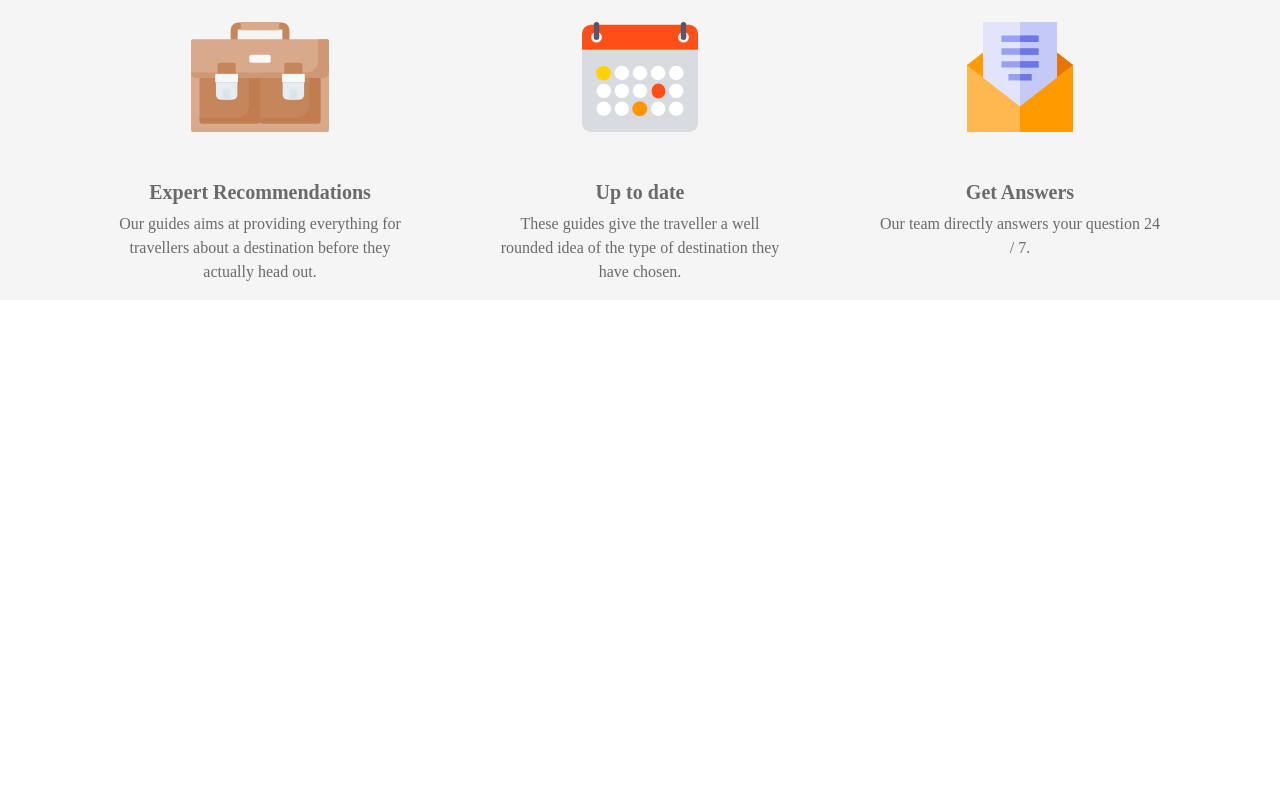
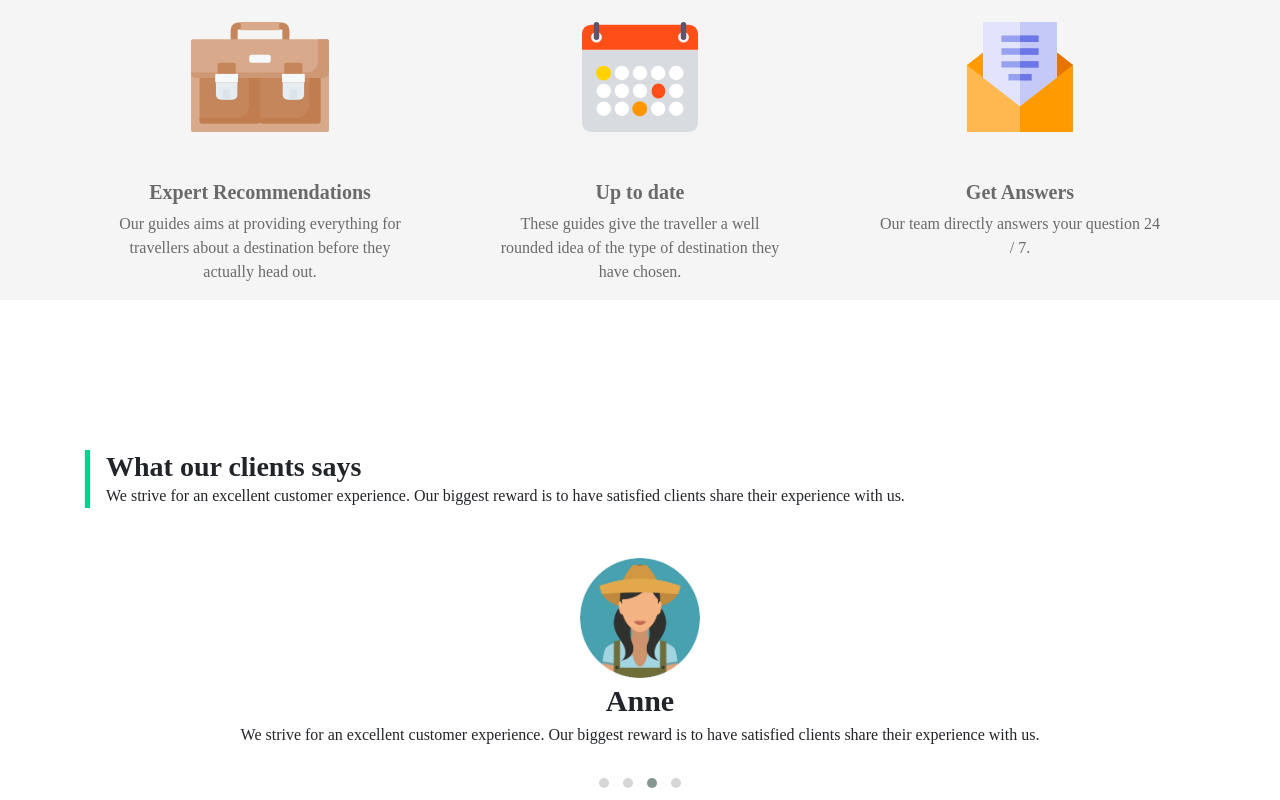
Before and after one commit to junejuly-jb/Travel-Local, a plain HTML site: page index.html in a window 1280 px wide. Shown: the part 2724-3524 px from the top of the page. Before the commit the page ends 3024 px from the top, so only its background shows below. Drawn offline with nearby package versions, Linux system fonts and the light colour scheme.

Commit message:
added owl carousel

```diff
--- a/css/main.css
+++ b/css/main.css
@@ -190,3 +190,19 @@ button:focus{
     border: 5px solid #01D486;
     background-color: #01D486 !important;
 }
+.reviews{
+    position: relative;
+    top: 150px;
+}
+.avatar_name{
+    font-size: 30px;
+}
+.wrapper{
+    margin: 50px 0px;
+}
+
+.item img{
+    max-width: 120px;
+    align-items: center !important;
+    margin: auto;
+}
--- /dev/null
+++ b/css/owl.theme.default.css
@@ -0,0 +1,50 @@
+/**
+ * Owl Carousel v2.3.4
+ * Copyright 2013-2018 David Deutsch
+ * Licensed under: SEE LICENSE IN https://github.com/OwlCarousel2/OwlCarousel2/blob/master/LICENSE
+ */
+/*
+ * 	Default theme - Owl Carousel CSS File
+ */
+.owl-theme .owl-nav {
+  margin-top: 10px;
+  text-align: center;
+  -webkit-tap-highlight-color: transparent; }
+  .owl-theme .owl-nav [class*='owl-'] {
+    color: #FFF;
+    font-size: 14px;
+    margin: 5px;
+    padding: 4px 7px;
+    background: #D6D6D6;
+    display: inline-block;
+    cursor: pointer;
+    border-radius: 3px; }
+    .owl-theme .owl-nav [class*='owl-']:hover {
+      background: #869791;
+      color: #FFF;
+      text-decoration: none; }
+  .owl-theme .owl-nav .disabled {
+    opacity: 0.5;
+    cursor: default; }
+
+.owl-theme .owl-nav.disabled + .owl-dots {
+  margin-top: 10px; }
+
+.owl-theme .owl-dots {
+  text-align: center;
+  -webkit-tap-highlight-color: transparent; }
+  .owl-theme .owl-dots .owl-dot {
+    display: inline-block;
+    zoom: 1;
+    *display: inline; }
+    .owl-theme .owl-dots .owl-dot span {
+      width: 10px;
+      height: 10px;
+      margin: 5px 7px;
+      background: #D6D6D6;
+      display: block;
+      -webkit-backface-visibility: visible;
+      transition: opacity 200ms ease;
+      border-radius: 30px; }
+    .owl-theme .owl-dots .owl-dot.active span, .owl-theme .owl-dots .owl-dot:hover span {
+      background: #869791; }
--- a/index.html
+++ b/index.html
@@ -11,6 +11,8 @@
     <link rel="stylesheet" href="https://stackpath.bootstrapcdn.com/font-awesome/4.7.0/css/font-awesome.min.css" />
     <link rel="stylesheet" href="css/main.css">
     <link rel="stylesheet" href="css/mobile.css">
+    <link rel="stylesheet" href="css/owl.carousel.min.css">
+    <link rel="stylesheet" href="css/owl.theme.default.css">
 </head>
 
 <body>
@@ -224,7 +226,49 @@
             </div>
         </div>
     </section>
+    <section class="reviews">
+        <div class="container">
+            <div class="side-border pl-3">
+                <h3 class="no-margin font-weight-bold">What our clients says</h3>
+                <span>We strive for an excellent customer experience. Our biggest reward is to have satisfied clients
+                    share their experience
+                    with us.</span>
+            </div>
+        </div>
+        <div class="wrapper">
+            <div class="container">
+                <div class="owl-carousel owl-theme text-center">
+                    <div class="item"><img src="media/avatar1.png" alt="" width="100"><span
+                            class="px-5 font-weight-bold avatar_name">Anne</span>
+                        <p>We strive for an excellent customer experience. Our biggest reward is to have satisfied
+                            clients share their experience
+                            with us.</p>
+                    </div>
+                    <div class="item"><img src="media/avatar1.png" alt=""><span
+                            class="px-5 font-weight-bold avatar_name">Anne</span>
+                        <p>We strive for an excellent customer experience. Our biggest reward is to have satisfied
+                            clients share their experience
+                            with us.</p>
+                    </div>
+                    <div class="item"><img src="media/avatar1.png" alt=""><span
+                            class="px-5 font-weight-bold avatar_name">Anne</span>
+                        <p>We strive for an excellent customer experience. Our biggest reward is to have satisfied
+                            clients share their experience
+                            with us.</p>
+                    </div>
+                    <div class="item"><img src="media/avatar1.png" alt=""><span
+                            class="px-5 font-weight-bold avatar_name">Anne</span>
+                        <p>We strive for an excellent customer experience. Our biggest reward is to have satisfied
+                            clients share their experience
+                            with us.</p>
+                    </div>
+                </div>
+            </div>
+        </div>
+    </section>
     <script src="https://code.jquery.com/jquery-3.4.1.js"></script>
+    <script src="js/owl.carousel.min.js"></script>
+    <script src="js/owl.js"></script>
     <script src="https://kit.fontawesome.com/23f8ce45d9.js" crossorigin="anonymous"></script>
     <script src="https://maxcdn.bootstrapcdn.com/bootstrap/4.0.0/js/bootstrap.min.js"
         integrity="sha384-JZR6Spejh4U02d8jOt6vLEHfe/JQGiRRSQQxSfFWpi1MquVdAyjUar5+76PVCmYl"
--- /dev/null
+++ b/js/owl.js
@@ -0,0 +1,24 @@
+var startItem = $('.item').length - 1;
+
+$(".owl-carousel").owlCarousel({
+  dots: true,
+  loop: true,
+  nav: false,
+  autoplay: true,
+  autoplayTimeout: 2000,
+  startPosition: startItem,
+  responsive: {
+    0: {
+      dotsEach: 1,
+      items: 1
+    },
+    600: {
+      dotsEach: 1,
+      items: 1
+    },
+    1200: {
+      dotsEach: 1,
+      items: 1
+    }
+  }
+});
```
Also changed, not shown: css/owl.carousel.min.css (added), js/owl.carousel.min.js (added), media/avatar1.png (added).
